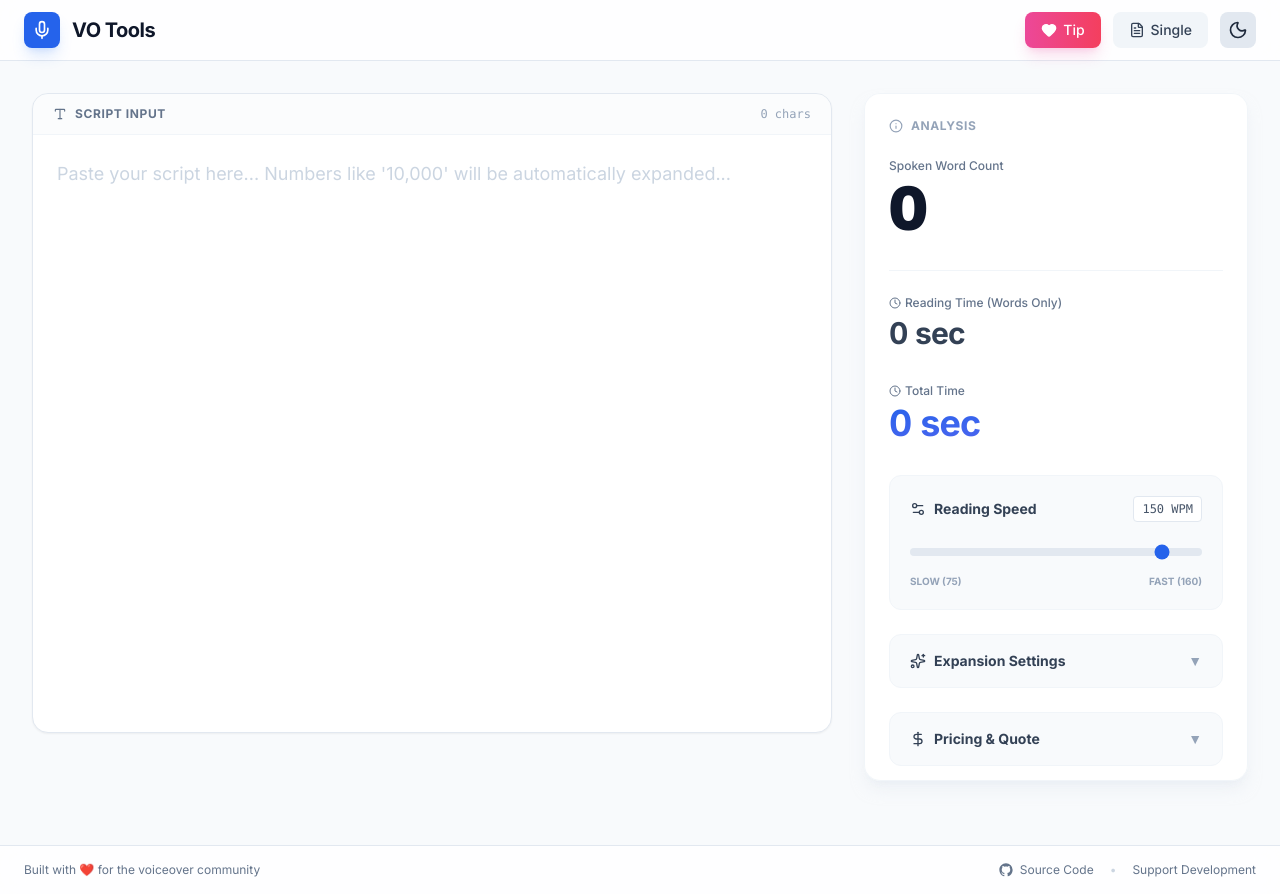
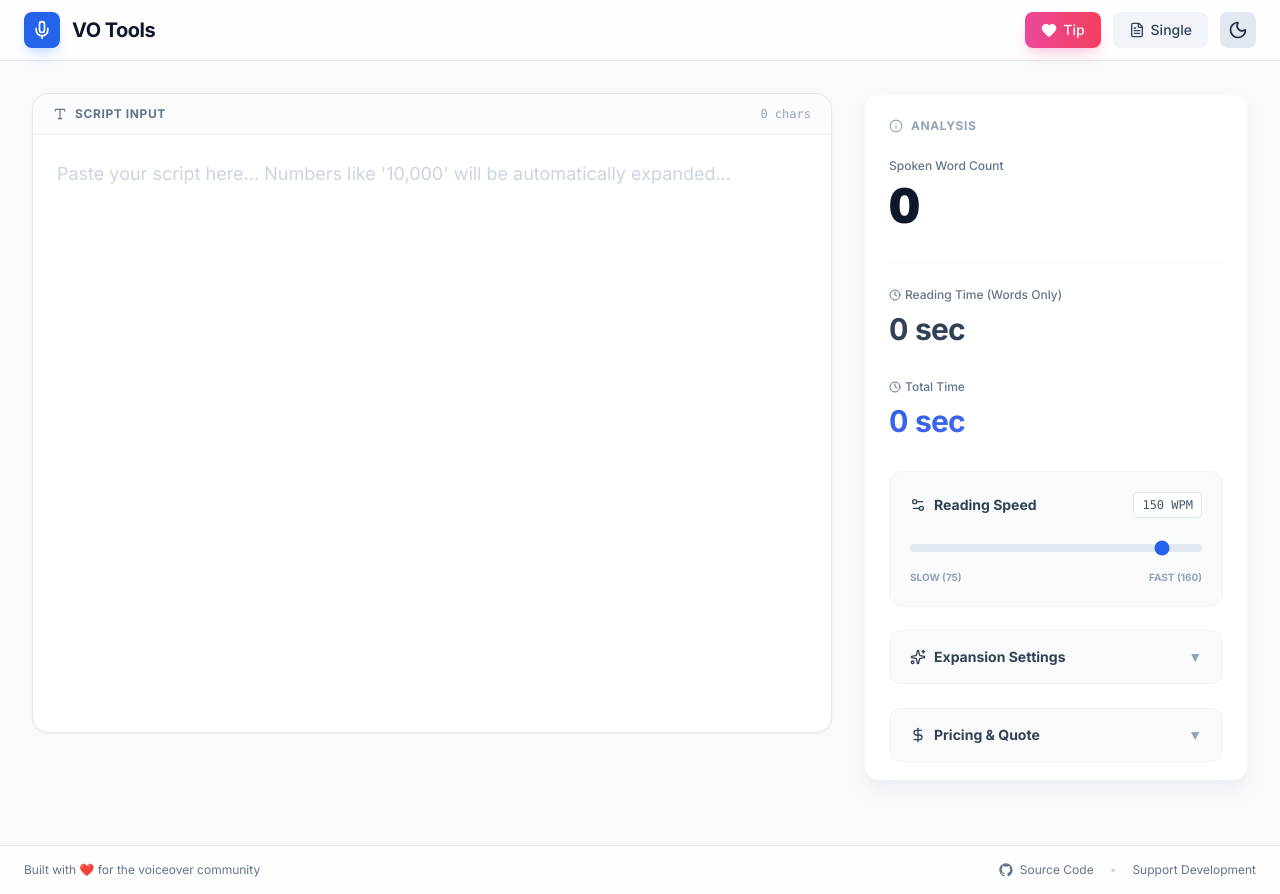
Before and after one commit to tro2789/vo-tools, a Next.js app: page / in a window 1280 px wide. Built offline with nearby package versions, Linux system fonts and the light colour scheme.

Commit message:
Design updates for consistency

```diff
--- a/components/ScriptCalculator.tsx
+++ b/components/ScriptCalculator.tsx
@@ -278,8 +278,8 @@ export const ScriptCalculator = () => {
 
                 {/* Word Count */}
                 <div className="mb-8">
-                  <div className="text-xs font-medium text-slate-500 mb-1">Spoken Word Count</div>
-                  <div className="text-6xl font-black text-slate-900 dark:text-white tracking-tighter tabular-nums">
+                  <div className="text-xs font-medium text-slate-500 mb-2">Spoken Word Count</div>
+                  <div className="text-5xl font-black text-slate-900 dark:text-white tracking-tight tabular-nums">
                     {wordCount}
                   </div>
                 </div>
@@ -288,7 +288,7 @@ export const ScriptCalculator = () => {
 
                 {/* Time Estimate */}
                 <div className="mb-8">
-                  <div className="text-xs font-medium text-slate-500 mb-1 flex items-center gap-1">
+                  <div className="text-xs font-medium text-slate-500 mb-2 flex items-center gap-1">
                     <Clock size={12} />
                     Reading Time (Words Only)
                   </div>
@@ -314,11 +314,11 @@ export const ScriptCalculator = () => {
                     </div>
 
                     <div className="mb-8">
-                      <div className="text-xs font-medium text-slate-500 mb-1 flex items-center gap-1">
+                      <div className="text-xs font-medium text-slate-500 mb-2 flex items-center gap-1">
                         <Clock size={12} />
                         Total Time (with Pauses)
                       </div>
-                      <div className="text-4xl font-bold bg-gradient-to-br from-blue-600 to-indigo-500 bg-clip-text text-transparent tracking-tight tabular-nums">
+                      <div className="text-3xl font-bold bg-gradient-to-br from-blue-600 to-indigo-500 bg-clip-text text-transparent tracking-tight tabular-nums">
                         {timeWithPauses}
                       </div>
                     </div>
@@ -327,11 +327,11 @@ export const ScriptCalculator = () => {
 
                 {pauseAnalysis.pauseCount === 0 && (
                   <div className="mb-8">
-                    <div className="text-xs font-medium text-slate-500 mb-1 flex items-center gap-1">
+                    <div className="text-xs font-medium text-slate-500 mb-2 flex items-center gap-1">
                       <Clock size={12} />
                       Total Time
                     </div>
-                    <div className="text-4xl font-bold bg-gradient-to-br from-blue-600 to-indigo-500 bg-clip-text text-transparent tracking-tight tabular-nums">
+                    <div className="text-3xl font-bold bg-gradient-to-br from-blue-600 to-indigo-500 bg-clip-text text-transparent tracking-tight tabular-nums">
                       {timeEstimate}
                     </div>
                   </div>
```
